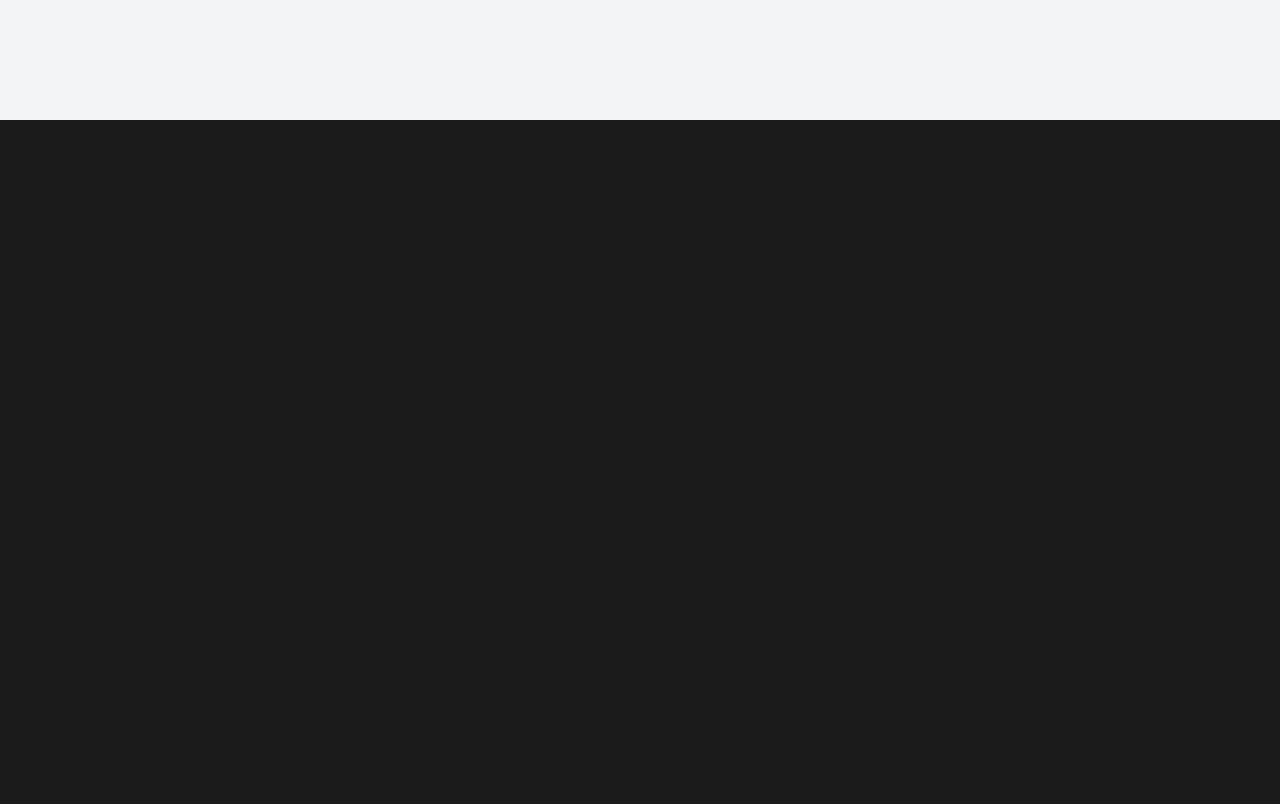
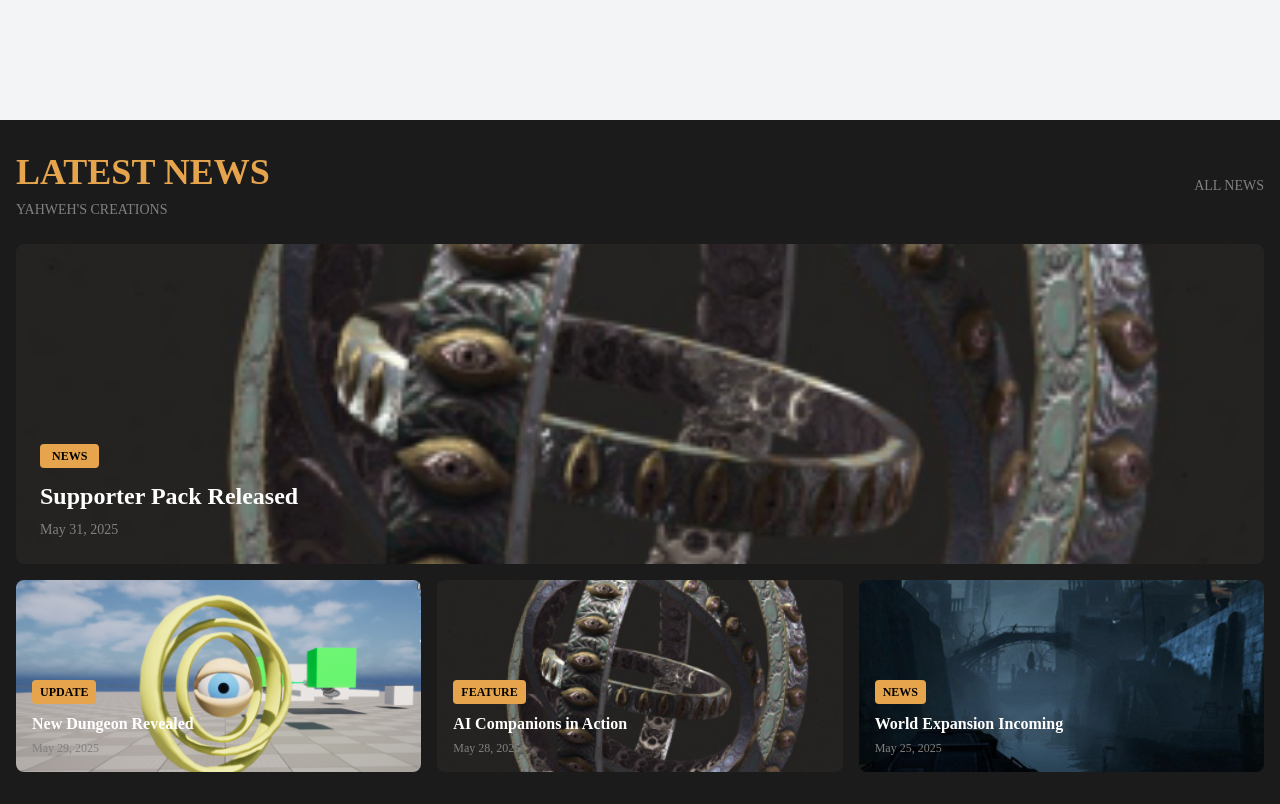
Before and after one commit to Endorze/Yahwehs-Creations, a Next.js app: page / in a window 1280 px wide. Shown: the part 1560-2364 px from the top of the page. Before the commit the page ends 1680 px from the top, so only its background shows below. Built offline with nearby package versions, Linux system fonts and the light colour scheme; a web font is replaced by a local one.

Commit message:
added component in the main page

```diff
--- a/src/app/page.tsx
+++ b/src/app/page.tsx
@@ -18,6 +18,7 @@ export default function Home() {
     <div className="flex min-h-screen items-center justify-center bg-gray-100">
         <h1 className="text-4xl font-bold text-blue-600">Hello Tailwind! And goodmorning Vietnam!</h1>
     </div>
+    <LatestNews />
  </>
   );
 
```
